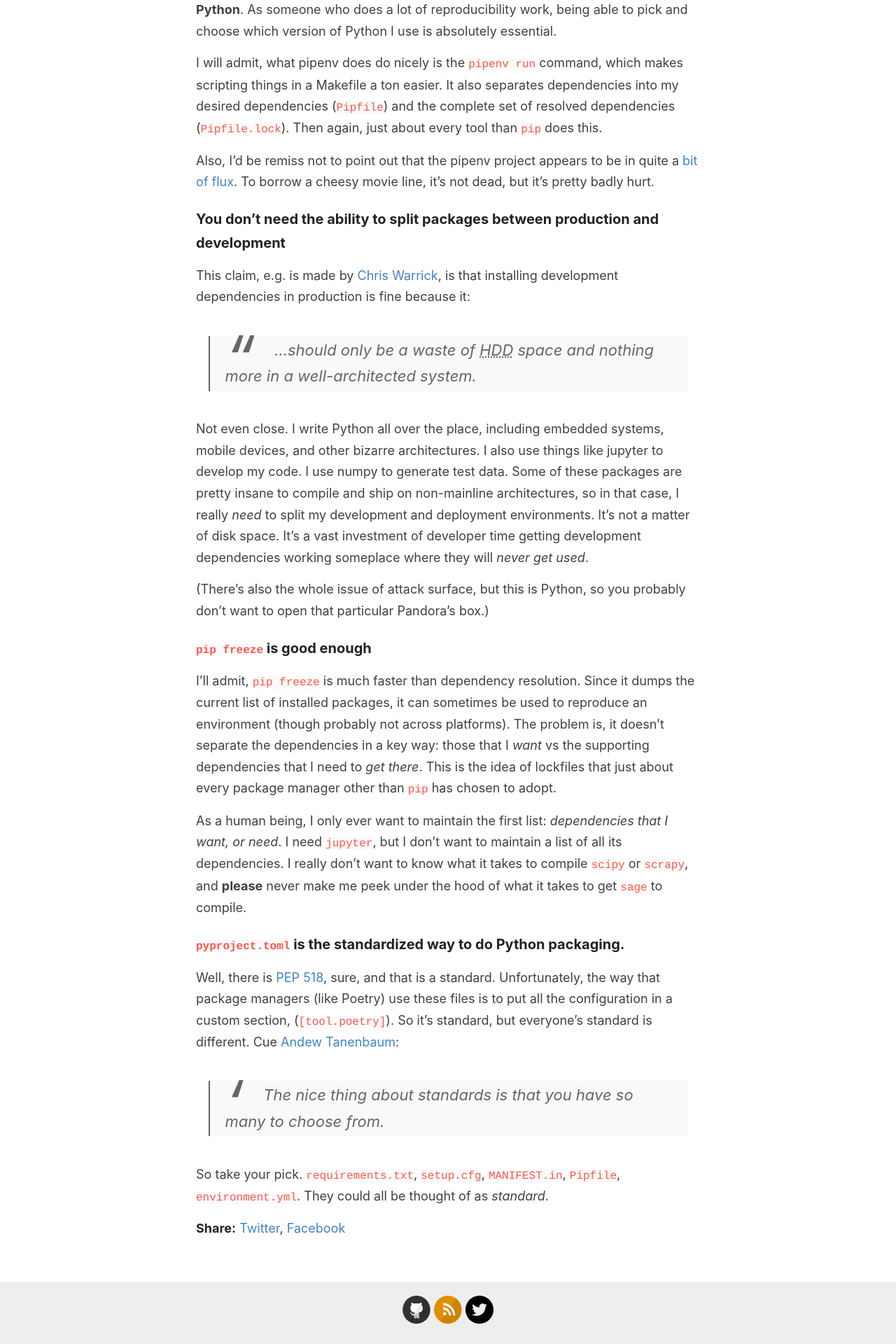
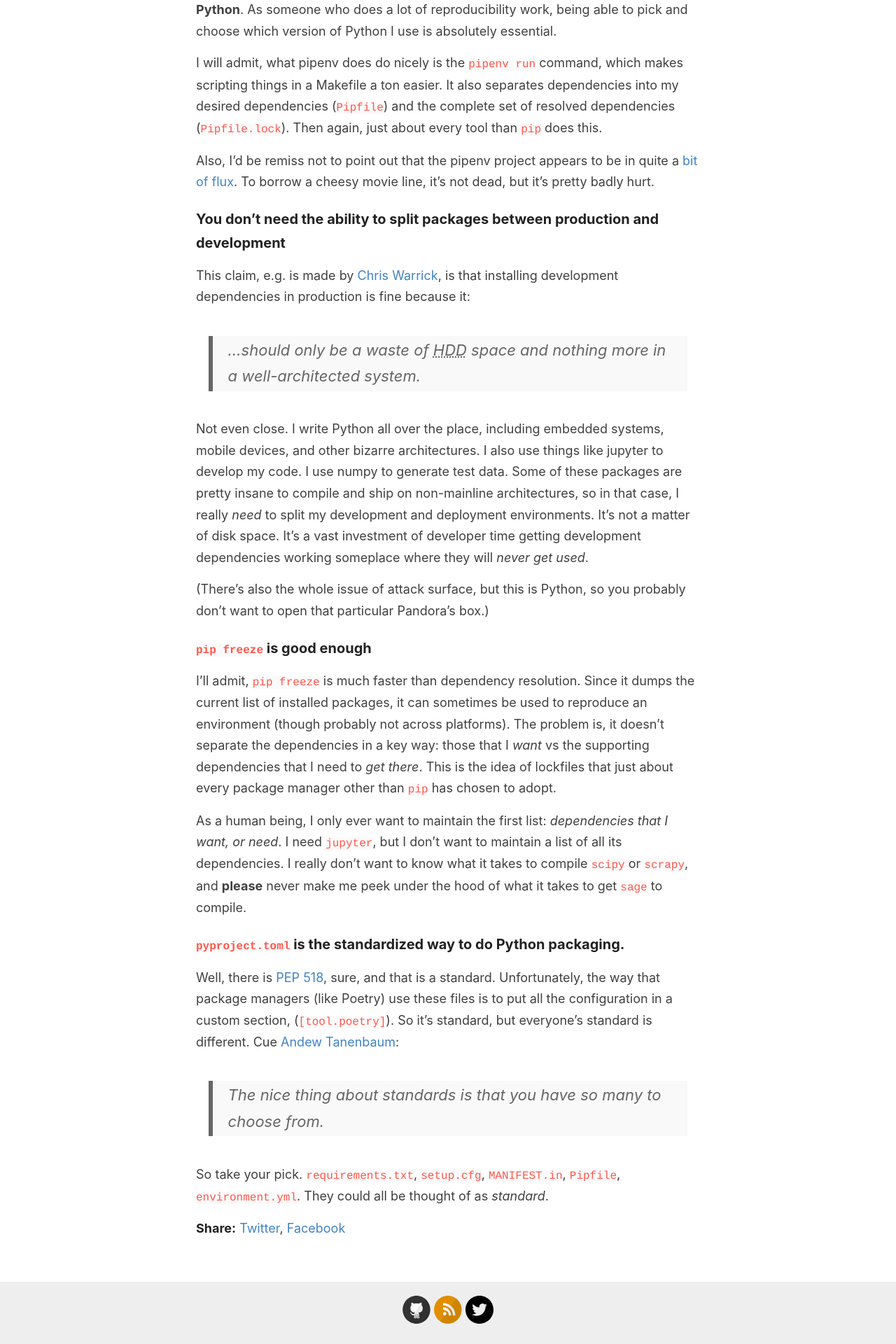
Before and after one commit to hackalog/hackalog.github.io, a Jekyll site: the page built from _posts/2020-01-20-virtualenvs.md, in a window 1280 px wide. Shown: the part 1276-3196 px from the top of the page at 70% size. Built offline with Jekyll 4.4.1, drawn with Linux system fonts in a browser that asks for light colours.

Commit message:
tweak blockquote

```diff
--- a/assets/style.scss
+++ b/assets/style.scss
@@ -373,7 +373,7 @@
 .post {
   blockquote {
     margin: 1.8em .8em;
-    border-left: 2px solid $gray;
+    border-left: 0.3em solid $gray;
     padding: 0.1em 1em;
     color: $gray;
     font-size: 22px;
@@ -382,14 +382,6 @@
     quotes: "\201C""\201D""\2018""\2019";
   }
 
-  blockquote:before {
-      color: $gray;
-      content: open-quote;
-      font-size: 4em;
-      line-height: 0.1em;
-      margin-right: 0.25em;
-      vertical-align: -0.4em;
-  }
   blockquote p {
       display: inline;
   }
```
